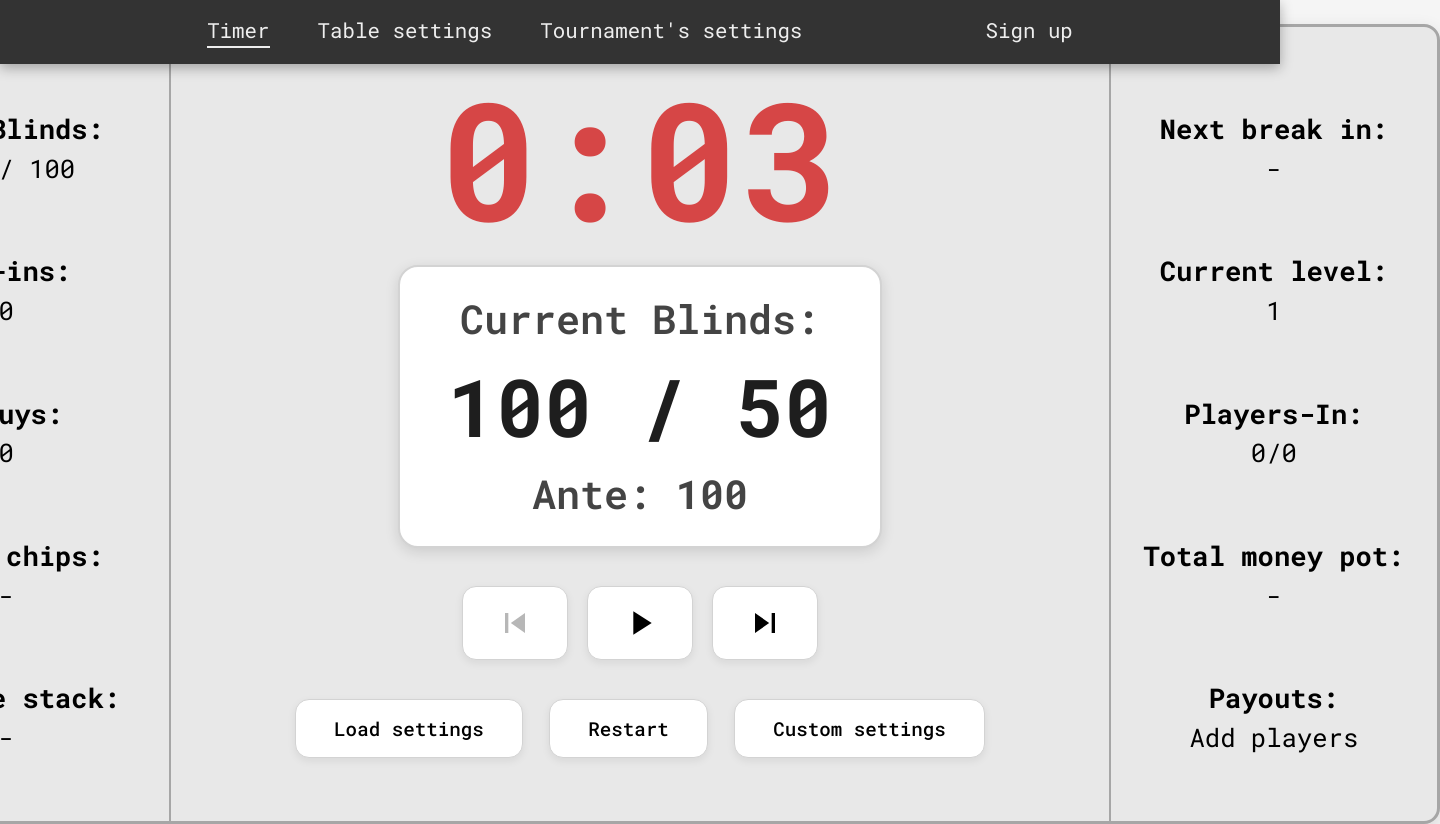
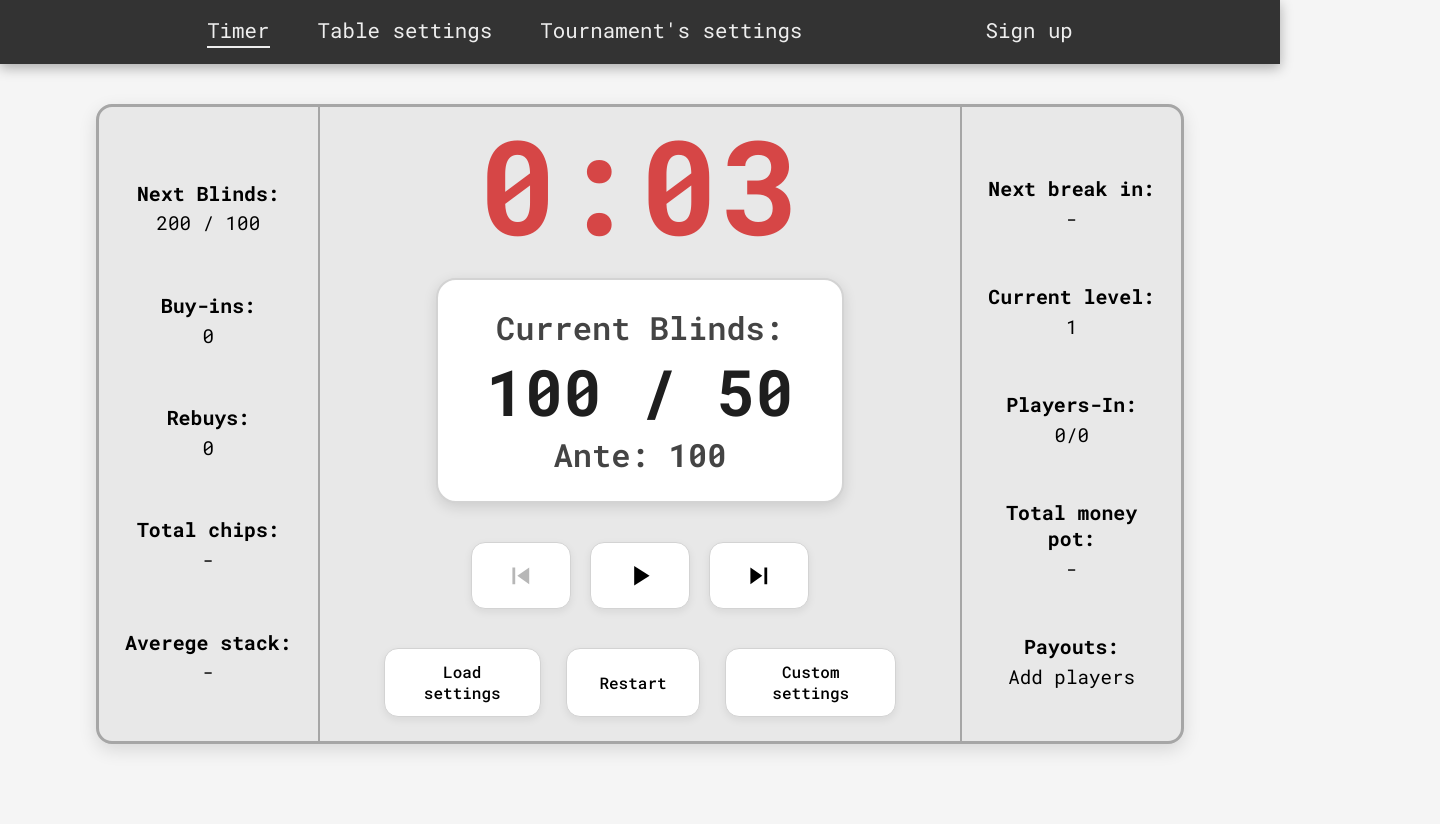
Before and after one commit to mszymanski1997/poker-tournament-manager, a React (Vite) app in the folder frontend/: page / in a window 1280 px wide. Shown: the whole page, 1440 px wide, since content can reach past the window. After the commit the page ends 800 px from the top, so only its background shows below. Built offline with nearby package versions, Linux system fonts and the light colour scheme.

Commit message:
style(timer): improve layout up to 1400px

```diff
--- a/frontend/src/components/shared/Button/Button.module.scss
+++ b/frontend/src/components/shared/Button/Button.module.scss
@@ -29,3 +29,14 @@ button {
 	font-size: 1.2rem;
 	font-weight: 500;
 }
+
+@media (max-width: 1400px) {
+	button {
+		font-size: 2.1rem;
+	}
+
+	.big {
+		padding: 0.8rem 2rem;
+		font-size: 1rem;
+	}
+}
--- a/frontend/src/index.scss
+++ b/frontend/src/index.scss
@@ -12,10 +12,11 @@ body {
 	justify-content: center;
 	align-items: center;
 	height: 100vh;
-	width: 100%;
+	width: 100vw;
 	background-color: #f5f5f5;
 	padding-top: 3rem;
 	font-family: 'Roboto Mono', monospace;
+	overflow: hidden;
 }
 
 h1 {
--- a/frontend/src/pages/Timer/CenterPanel/CentralPanel.module.scss
+++ b/frontend/src/pages/Timer/CenterPanel/CentralPanel.module.scss
@@ -89,3 +89,25 @@ $bg-panel: #eeeeee;
 		background-color: #912018;
 	}
 }
+
+@media (max-width: 1400px) {
+	.blindsInfo {
+		gap: 0rem;
+		padding: 1.6rem 3rem;
+
+		p {
+			font-size: 2rem;
+			font-weight: 600;
+
+			span {
+				font-weight: 800;
+			}
+		}
+
+		.blinds {
+			font-size: 4rem;
+			font-weight: 700;
+			color: #1e1e1e;
+		}
+	}
+}
--- a/frontend/src/pages/Timer/CenterPanel/TimerCounter.module.scss
+++ b/frontend/src/pages/Timer/CenterPanel/TimerCounter.module.scss
@@ -19,6 +19,7 @@
 	font-size: 5rem;
 	font-weight: bold;
 	color: #d32f2f;
+	text-align: center;
 }
 
 @keyframes pulse {
@@ -35,3 +36,9 @@
 		opacity: 1;
 	}
 }
+
+@media (max-width: 1400px) {
+	.counter {
+		font-size: 8rem;
+	}
+}
--- a/frontend/src/pages/Timer/Timer.scss
+++ b/frontend/src/pages/Timer/Timer.scss
@@ -1,7 +1,7 @@
 .timer {
-	width: 1600px;
-	height: 800px;
-	background-color: red;
+	margin: 0 auto;
+	width: 85vw;
+	height: 85vh;
 	display: flex;
 	align-items: center;
 	justify-content: space-between;
@@ -39,7 +39,7 @@
 	.rightBar {
 		height: 100%;
 		text-align: center;
-		width: 400px;
+		width: 25%;
 		padding-top: 1rem;
 	}
 
@@ -51,3 +51,17 @@
 		border-left: 2px solid #a6a6a6;
 	}
 }
+
+@media (max-width: 1400px) {
+	.timer {
+		height: 80vh;
+		ul {
+			li {
+				font-size: 1.24rem;
+				span {
+					font-size: 1.2rem;
+				}
+			}
+		}
+	}
+}
```
